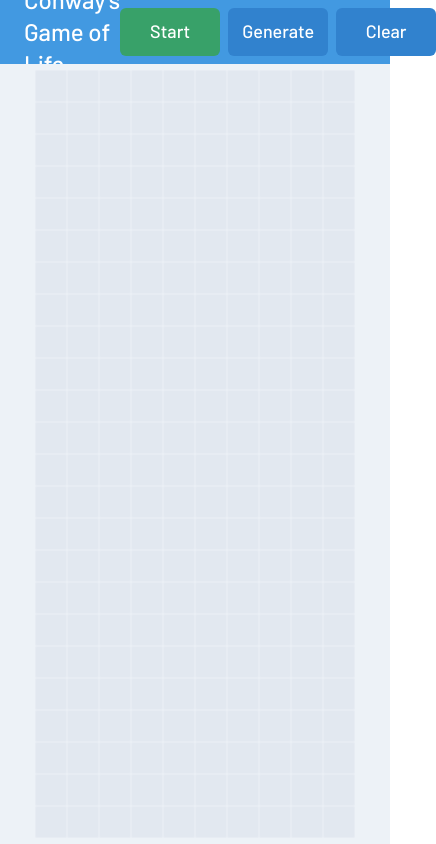
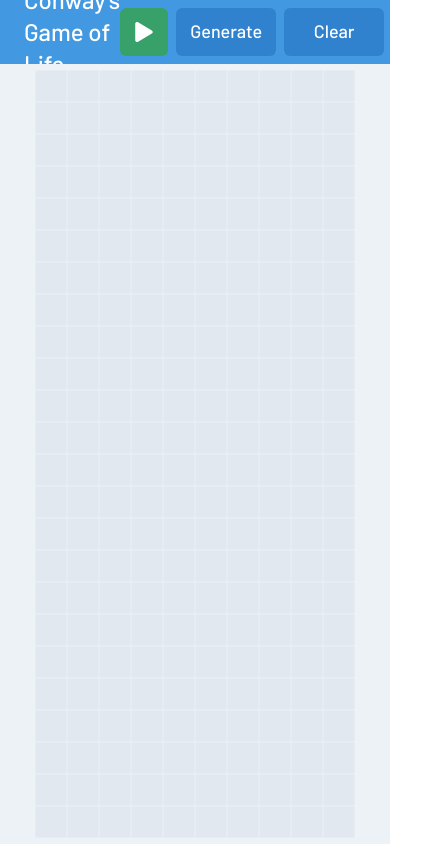
Before and after one commit to jgabriel1/conways-game-of-life, a React (Create React App) app: page / in a window 390 px wide. Shown: the whole page, 436 px wide, since content can reach past the window. Built offline with nearby package versions, Linux system fonts and the light colour scheme.

Commit message:
Added responsive play button that becomes an icon on smaller screens.

```diff
--- a/src/interface/components/TopBar.tsx
+++ b/src/interface/components/TopBar.tsx
@@ -1,5 +1,14 @@
 import React from 'react';
-import { Box, Button, Flex, Heading, Text } from '@chakra-ui/react';
+import {
+  Box,
+  Button,
+  Flex,
+  Heading,
+  Text,
+  IconButton,
+  useBreakpointValue,
+} from '@chakra-ui/react';
+import { FaPlay as PlayIcon, FaPause as StopIcon } from 'react-icons/fa';
 
 import { useGame } from '../hooks/game';
 
@@ -10,6 +19,11 @@ export const TopBar: React.FC = () => {
     generateRandomGame,
     resetGame,
   } = useGame();
+
+  const isScreenWide = useBreakpointValue({
+    base: false,
+    lg: true,
+  });
 
   const title = "Conway's Game of Life";
 
@@ -29,6 +43,7 @@ export const TopBar: React.FC = () => {
         </Heading>
 
         <Flex gridGap="2">
+          {isScreenWide ? (
             <Button
               type="button"
               w="100px"
@@ -43,6 +58,17 @@ export const TopBar: React.FC = () => {
                 {gameIsRunning ? 'Stop' : 'Start'}
               </Text>
             </Button>
+          ) : (
+            <IconButton
+              colorScheme={gameIsRunning ? 'red' : 'green'}
+              type="button"
+              aria-label="toggle-game"
+              icon={gameIsRunning ? <StopIcon /> : <PlayIcon />}
+              size="lg"
+              fontSize="20px"
+              onClick={() => toggleGame()}
+            />
+          )}
 
           <Button
             type="button"
```
Lines whose indentation alone changed are shown as unchanged.
